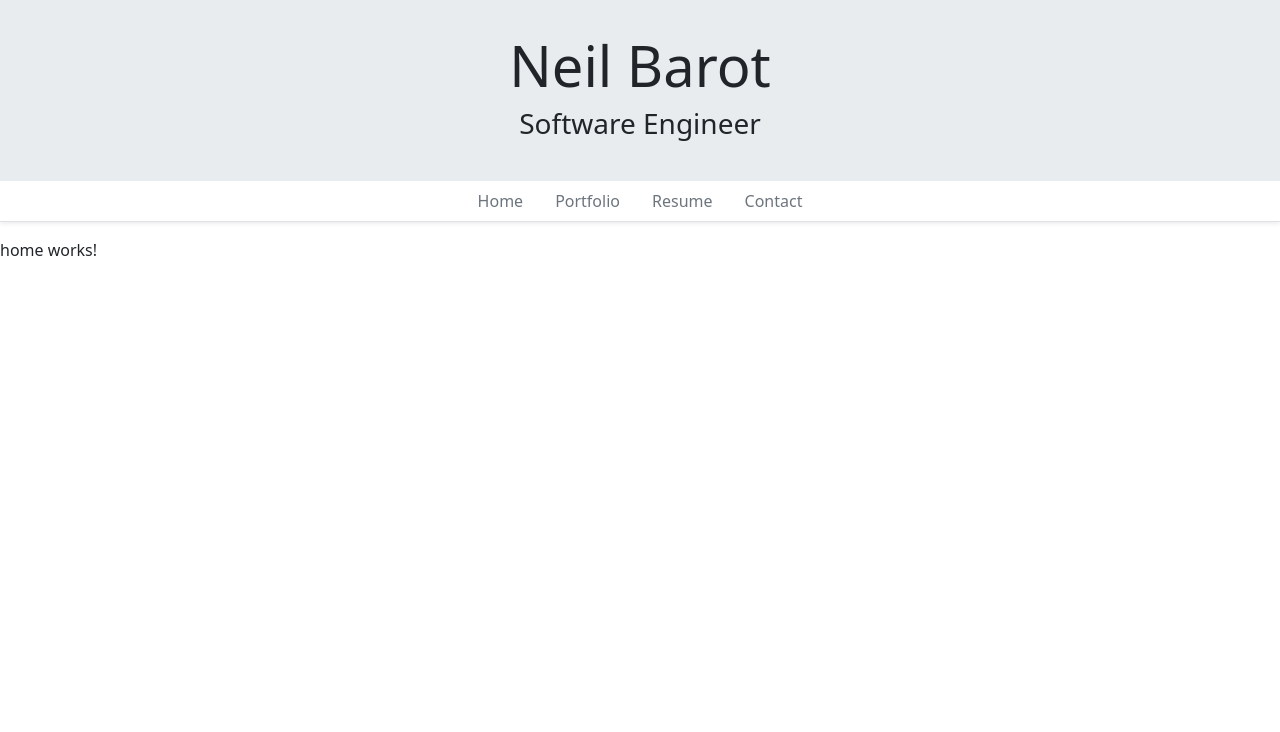
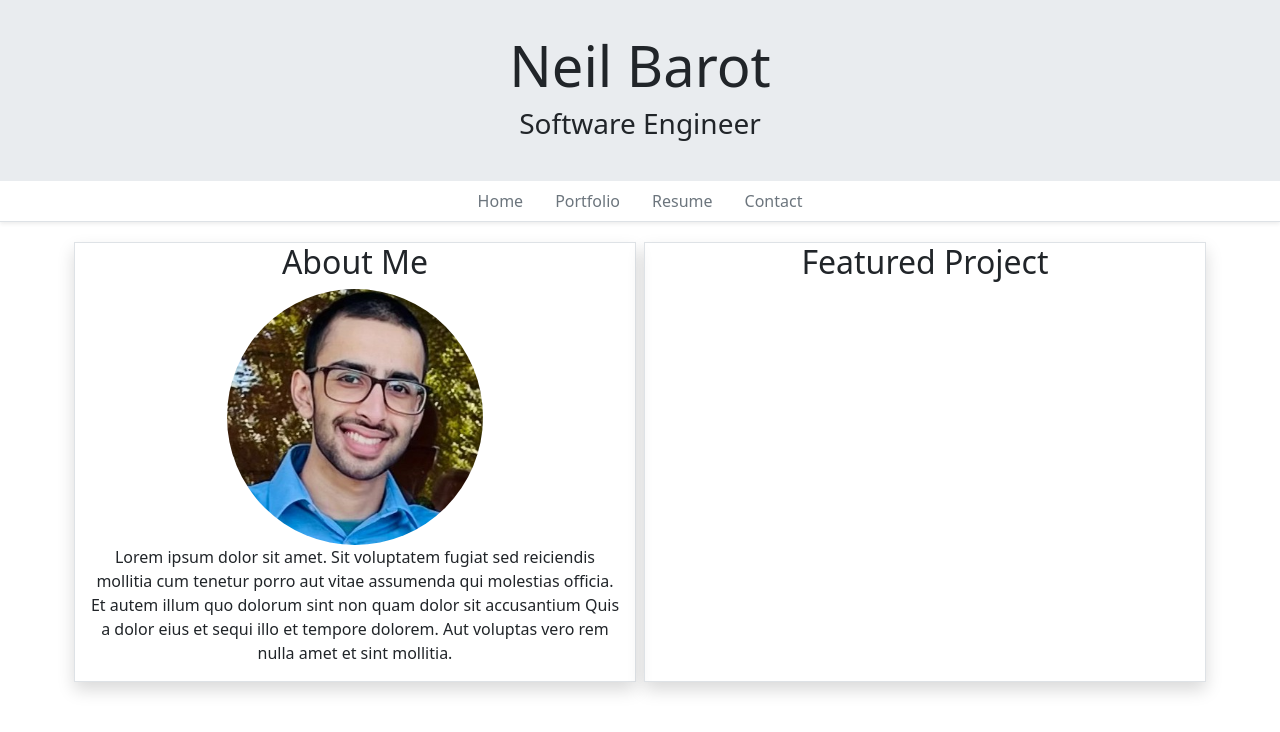
Before and after one commit to Neil-Barot/PortfolioWebsite, an Angular app: page / in a window 1280 px wide. Shown: the top 732 px of the page. Built offline with nearby package versions, Linux system fonts and the light colour scheme.

Commit message:
HomePage

```diff
--- a/src/app/contact/contact.component.ts
+++ b/src/app/contact/contact.component.ts
@@ -1,4 +1,5 @@
 import { Component } from '@angular/core';
+import { Title } from '@angular/platform-browser';
 
 @Component({
   selector: 'app-contact',
@@ -6,5 +7,7 @@ import { Component } from '@angular/core';
   styleUrls: ['./contact.component.css']
 })
 export class ContactComponent {
-
+  constructor(private titleService: Title) {
+    this.titleService.setTitle('Neil Barot - Contact');
+  }
 }
--- a/src/app/home/home.component.html
+++ b/src/app/home/home.component.html
@@ -1 +1,21 @@
-<p>home works!</p>
+<div class="container">
+    <div class="row">
+        <!-- About Me -->
+        <div class="col-lg shadow border m-1">
+            <div class="text-center">
+                <h2>About Me</h2>
+                <img src="../../assets/Neilpfp.jpg" alt="Profile Picture" width="256" height="256" class="rounded-circle">
+                <p>
+                    Lorem ipsum dolor sit amet. Sit voluptatem fugiat sed reiciendis mollitia cum tenetur porro aut vitae assumenda qui molestias officia. Et autem illum quo dolorum sint non quam dolor sit accusantium Quis a dolor eius et sequi illo et tempore dolorem. Aut voluptas vero rem nulla amet et sint mollitia.
+                </p>
+            </div>
+        </div>
+
+        <!-- Featured Project -->
+        <div class="col-lg shadow border m-1">
+            <div class="text-center">
+                <h2>Featured Project</h2>
+            </div>
+        </div>
+    </div>
+</div>
--- a/src/app/home/home.component.ts
+++ b/src/app/home/home.component.ts
@@ -1,4 +1,5 @@
 import { Component } from '@angular/core';
+import { Title } from '@angular/platform-browser';
 
 @Component({
   selector: 'app-home',
@@ -6,5 +7,7 @@ import { Component } from '@angular/core';
   styleUrls: ['./home.component.css']
 })
 export class HomeComponent {
-
+  constructor(private titleService: Title) {
+    this.titleService.setTitle('Neil Barot - Home');
+  }
 }
--- a/src/app/portfolio/portfolio.component.ts
+++ b/src/app/portfolio/portfolio.component.ts
@@ -1,4 +1,5 @@
 import { Component } from '@angular/core';
+import { Title } from '@angular/platform-browser';
 
 @Component({
   selector: 'app-portfolio',
@@ -6,5 +7,7 @@ import { Component } from '@angular/core';
   styleUrls: ['./portfolio.component.css']
 })
 export class PortfolioComponent {
-
+  constructor(private titleService: Title) {
+    this.titleService.setTitle('Neil Barot - Portfolio');
+  }
 }
--- a/src/app/resume/resume.component.ts
+++ b/src/app/resume/resume.component.ts
@@ -1,4 +1,5 @@
 import { Component } from '@angular/core';
+import { Title } from '@angular/platform-browser';
 
 @Component({
   selector: 'app-resume',
@@ -6,5 +7,7 @@ import { Component } from '@angular/core';
   styleUrls: ['./resume.component.css']
 })
 export class ResumeComponent {
-
+  constructor(private titleService: Title) {
+    this.titleService.setTitle('Neil Barot - Resume');
+  }
 }
--- a/src/styles.css
+++ b/src/styles.css
@@ -1 +1,5 @@
 /* You can add global styles to this file, and also import other style files */
+
+.container {
+    max-width: 1140px;
+}
```
Also changed, not shown: src/assets/Neilpfp.jpg (added).
